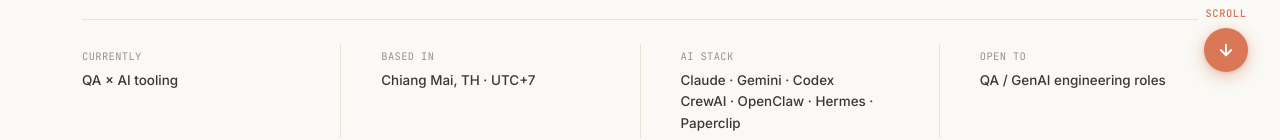
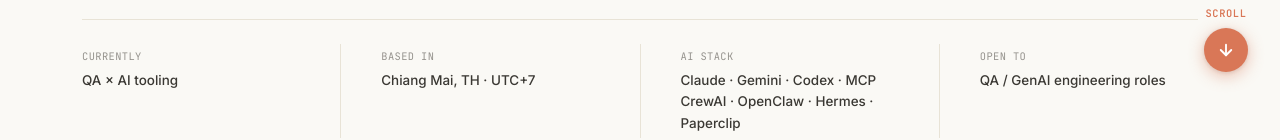
Before and after one commit to aoaaae-sunattha/Portfolio, a Next.js app: page / in a window 1280 px wide. Shown: the part 696-836 px from the top of the page. Built offline with nearby package versions, Linux system fonts and the light colour scheme.

Commit message:
fix: revert AI stack to plain 2-line text, remove chip grid

```diff
--- a/components/Hero.tsx
+++ b/components/Hero.tsx
@@ -168,7 +168,7 @@
           {[
             { label: 'Currently', value: 'QA × AI tooling' },
             { label: 'Based in', value: 'Chiang Mai, TH · UTC+7' },
-            { label: 'AI stack', value: 'Claude · Gemini · Codex\nCrewAI · OpenClaw · Hermes · Paperclip' },
+            { label: 'AI stack', value: 'Claude · Gemini · Codex · MCP\nCrewAI · OpenClaw · Hermes · Paperclip' },
             { label: 'Open to', value: 'QA / GenAI engineering roles' },
           ].map(({ label, value }, i, arr) => (
             <div key={label} style={{
@@ -196,8 +196,8 @@
                 {label}
               </span>
               <span style={{ fontSize: '.84rem', color: 'var(--ink-2)', fontWeight: 500, lineHeight: 1.6 }}>
-                {value.split('\n').map((line, i) => (
-                  <span key={i} style={{ display: 'block' }}>{line}</span>
+                {value.split('\n').map((line, j) => (
+                  <span key={j} style={{ display: 'block' }}>{line}</span>
                 ))}
               </span>
             </div>
```
